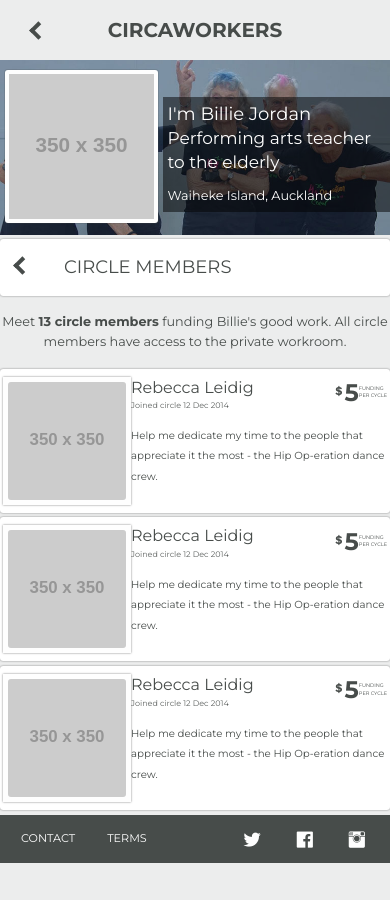
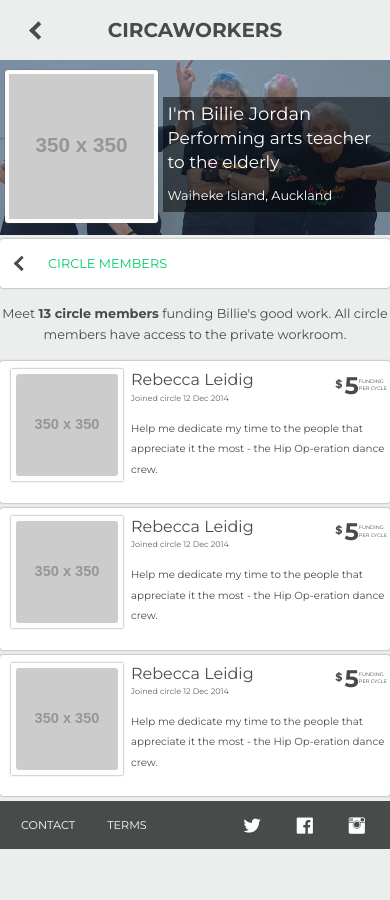
Before and after one commit to circaworks/circaworks.github.io, a Jekyll site: the page built from circle.md, in a window 390 px wide. Built offline with Jekyll 4.4.1, drawn with Linux system fonts in a browser that asks for light colours; nearby versions of some CDN libraries.

Commit message:
Fix responsiveness.

```diff
--- a/_layouts/circles.html
+++ b/_layouts/circles.html
@@ -5,8 +5,8 @@
 <div id="circles" class="row align-middle">
     {% include user-details.html %}
     <div class="circle-container">
-        <div class="column small-12 large-6 hide-for-large">
-            <div class="callout circle-nav">
+        <div class="column small-12 large-6 circle-nav hide-for-large">
+            <div class="callout">
                 <span class="back"></span>
                 <h4 class="text-left">CIRCLE MEMBERS</h4>
             </div>
--- a/_sass/_base.scss
+++ b/_sass/_base.scss
@@ -17,12 +17,15 @@
 }
 
 .body-bg {
-  background-color: transparent ;
-  background-repeat: no-repeat ;
-  background-size: contain ;
-  background-attachment: fixed ;
+  background-color: transparent;
+  background-repeat: no-repeat;
+  background-size: contain;
+  background-attachment: fixed;
+  @include breakpoint(medium only) {
+    background-attachment: scroll;
+  }
   @include breakpoint(rem-calc(639px) down) {
-    background-position-y: rem-calc(60px) ;
+    background-position-y: rem-calc(60px);
   }
 }
 
@@ -113,7 +116,7 @@
     padding-top: 5px;
     padding-bottom: 5px;
     flex: 0 0 74%;
-    @include breakpoint(large) {
+    @include breakpoint(rem-calc(476px) up) {
       max-width: 74%;
       width: 74%;
     }
@@ -337,22 +340,25 @@
 #circles {
   .circle-container {
     .circle-nav {
+      padding: 0;
       .back:before {
         position: absolute;
-        top: 1.3rem;
+        top: 1.2rem;
         left: 1rem;
         content: "";
         display: inline-block;
         /* By using an em scale, the arrows will size with the font */
-        width: 0.8em;
-        height: 0.8em;
-        border-left: 0.3em solid $black;
-        border-bottom: 0.3em solid $black;
+        width: 0.7em;
+        height: 0.7em;
+        border-left: 0.2em solid $black;
+        border-bottom: 0.2em solid $black;
         transform: rotate(45deg);
         margin-right: 0.5em;
       }
       h4 {
-        margin-left: 3rem;
+        margin-left: 2rem;
+        font-size: 0.8rem;
+        color: $secondary-color;
       }
     }
     .member-container {
@@ -387,6 +393,10 @@
         margin-bottom: 0.3rem;
         &.member-container {
           padding: 0.5em;
+          .avatar-container {
+            margin-right: 0.5rem;
+            margin-left: 0.5rem;
+          }
           .member {
             margin: 0;
             .amount {
```
